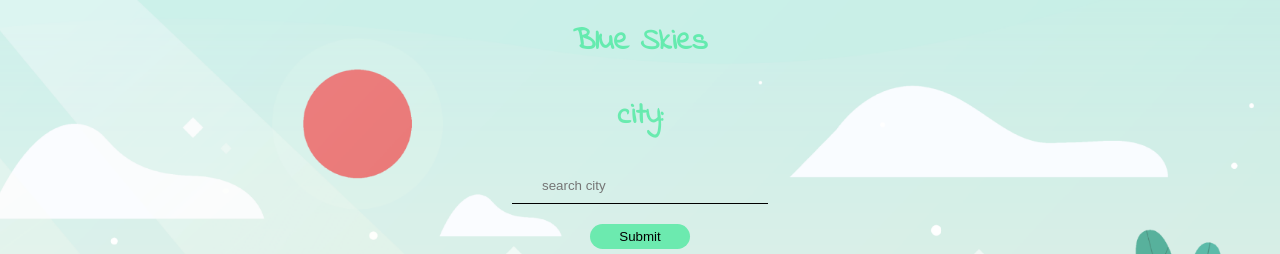
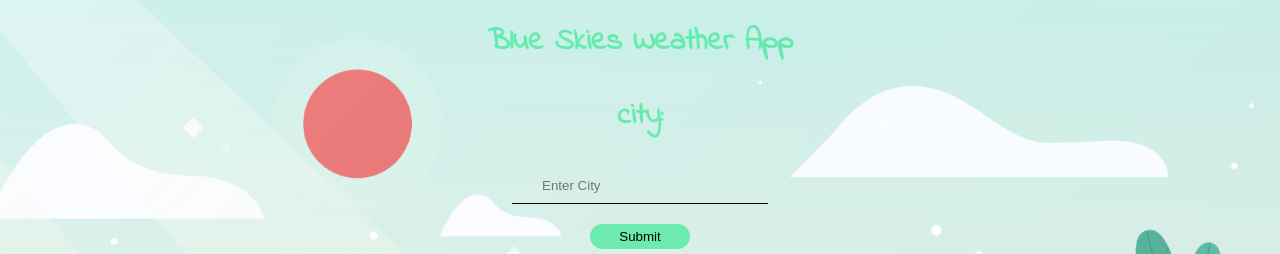
Before and after one commit to Ekaji/blueskies, a React (Create React App) app: page / in a window 1280 px wide. Shown: the top 254 px of the page. Built offline with nearby package versions, Linux system fonts and the light colour scheme; no server answers.

Commit message:
bug fixes

```diff
--- a/src/App.js
+++ b/src/App.js
@@ -41,12 +41,12 @@ handleInput = (e) => {
     const {loading, dailyData } = this.state
     return (
       <div className="App App_background" >
-          <h1 className='indie' >Blue Skies</h1>
+          <h1 className='indie' >Blue Skies Weather App</h1>
           <h3 className='indie' >city:{this.state.currCity}</h3>
 
             <form className='Form_box' onSubmit={this.handleSubmit}>
               <div className='formDiv'>
-                <input className='form_input' placeholder='search city' type='search' onChange={this.handleInput} value={this.state.currCity} />
+                <input className='form_input' placeholder='Enter City' type='search' onChange={this.handleInput} value={this.state.currCity} />
               </div>
               <div className='formDiv'>
                 <input className='form_button' type="submit" />
```
